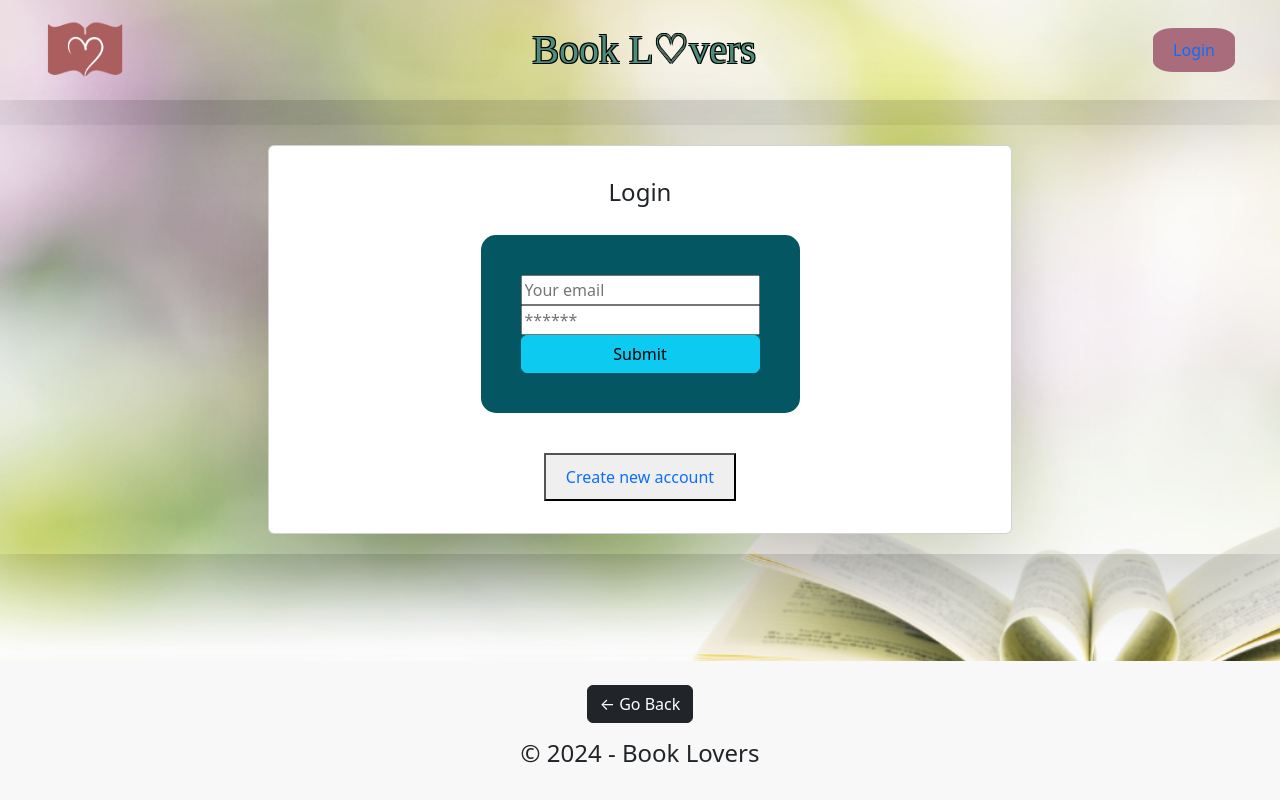
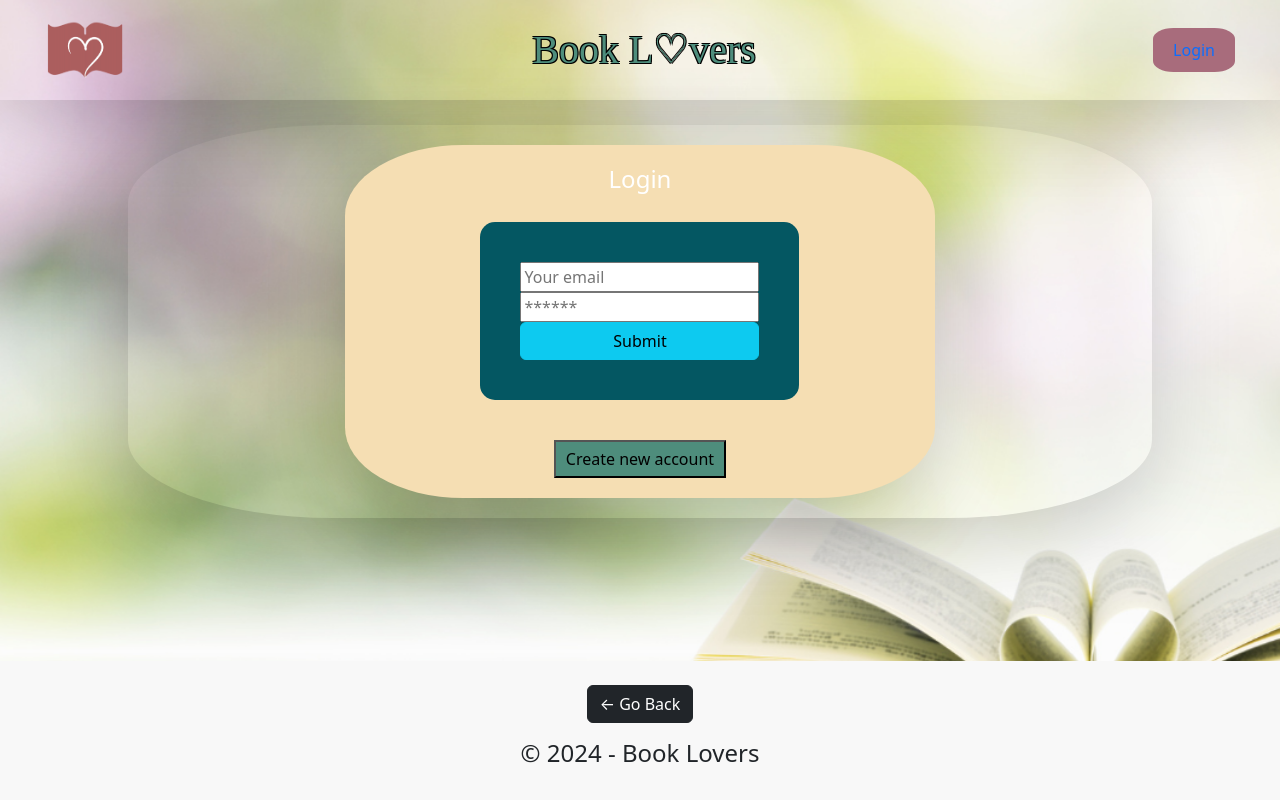
Before and after one commit to BookLovers-Group3/Book-Lovers-Official, a React (Vite) app in the folder client/: page /login in a window 1280 px wide. Built offline with nearby package versions, Linux system fonts and the light colour scheme; a small style sheet from the web is missing.

Commit message:
form button'

```diff
--- a/client/src/App.css
+++ b/client/src/App.css
@@ -28,9 +28,9 @@
   }
 }
 
-.card {
+/* .card {
   padding: 2em;
-}
+} */
 
 .read-the-docs {
   color: #888;
--- a/client/src/components/pages/Login.jsx
+++ b/client/src/components/pages/Login.jsx
@@ -44,7 +44,7 @@ const Login = () => {
   return (
     <main>
       <div className="container">
-        <div className="card">
+        <div className="custom-card">
           <h4>Login</h4>
           <div className="custom-card-body  ">
             {data ? (
--- a/client/src/components/pages/Page.scss
+++ b/client/src/components/pages/Page.scss
@@ -1,15 +1,27 @@
+:root {
+  background-color: #f3f2da;
+  --ivory: #f3f2da;
+  --green: #4e8d7c;
+  --darkgreen: #045762;
+  --pink: #ea97ad;
+}
+
+
 .container {
-  max-width: 1400px;
   margin: 25px auto;
   padding: 20px;
   line-height: 1.5;
   box-shadow: 0 20px 80px #0000002f;
+  border-radius: 20%;
+  width: 80%;
 }
 
-.card {
+.custom-card {
   box-shadow: 0 20px 80px rgba(0, 0, 0, 0.185);
   max-width: 60%;
   margin: auto;
+  padding: 20px;
+  border-radius: 20%;
 }
 
 .flex-center {
@@ -31,6 +43,7 @@
   padding: 40px;
   background-color: var(--darkgreen);
   border-radius: 15px;
+
 }
 
 .single-book-container {
@@ -46,7 +59,17 @@
 }
 
 .create-account-btn {
-  padding: 10px 20px;
+  padding: 5px 10px;
   margin: 20px 15px 0;
   cursor: pointer;
+  background-color: var(--green)
 }
+
+.create-account-btn a {
+  color: black;
+  text-decoration: none;
+}
+
+.create-account-btn a:hover {
+  color:white;
+}
```
